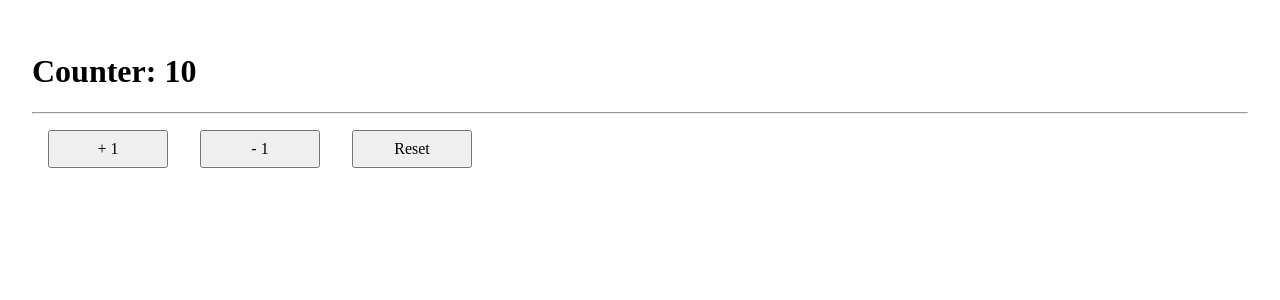
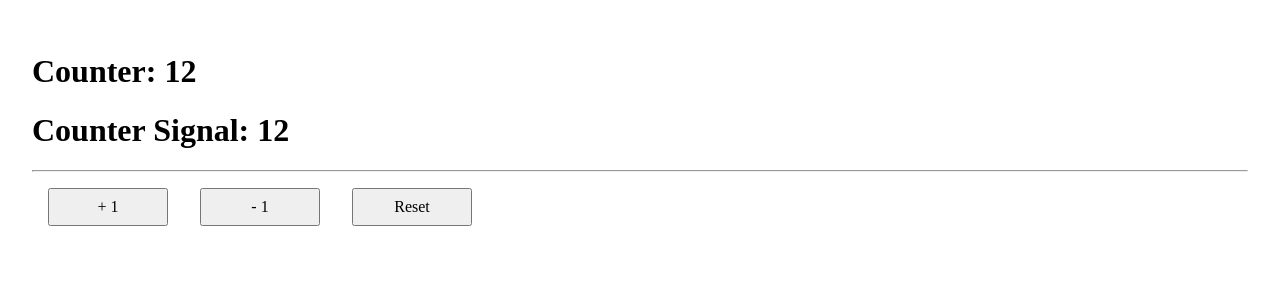
Before and after one commit to jmlocke1/angular-cero-experto, an Angular app in the folder 02-bases/: page / in a window 1280 px wide. Shown: the top 300 px of the page. Built offline with nearby package versions, Linux system fonts and the light colour scheme.

Commit message:
Comienzo con señales

```diff
--- a/02-bases/src/app/pages/counter/counter-page.html
+++ b/02-bases/src/app/pages/counter/counter-page.html
@@ -1,4 +1,5 @@
     <h1>Counter: {{ counter }}</h1>
+    <h1>Counter Signal: {{ counterSignal() }}</h1>
     <hr>
     <button (click)="increaseBy(1)">+ 1</button>
     <button (click)="increaseBy(-1)">- 1</button>
--- a/02-bases/src/app/pages/counter/counter-page.ts
+++ b/02-bases/src/app/pages/counter/counter-page.ts
@@ -1,20 +1,32 @@
-import { Component } from "@angular/core";
+import { Component, signal, ChangeDetectionStrategy } from "@angular/core";
 
 
 
 
 @Component({
     templateUrl: './counter-page.html',
-    styleUrl: './counter-page.css'
+    styleUrl: './counter-page.css',
+    // changeDetection: ChangeDetectionStrategy.OnPush
 })
 export class CounterPage {
     counter = 10;
+    counterSignal = signal(10);
+
+    constructor() {
+        setInterval(() => {
+            this.counter += 1;
+            this.counterSignal.update( v => v + 1 );
+            console.log('Tick');
+        }, 2000);
+    }
 
     increaseBy(value: number) {
         this.counter += value;
+        // this.counterSignal.update( current => current + value)
     }
 
     reset() {
-        this.counter = 10;
+        this.counter = 0;
+        this.counterSignal.set(0);
     }
 }
```
